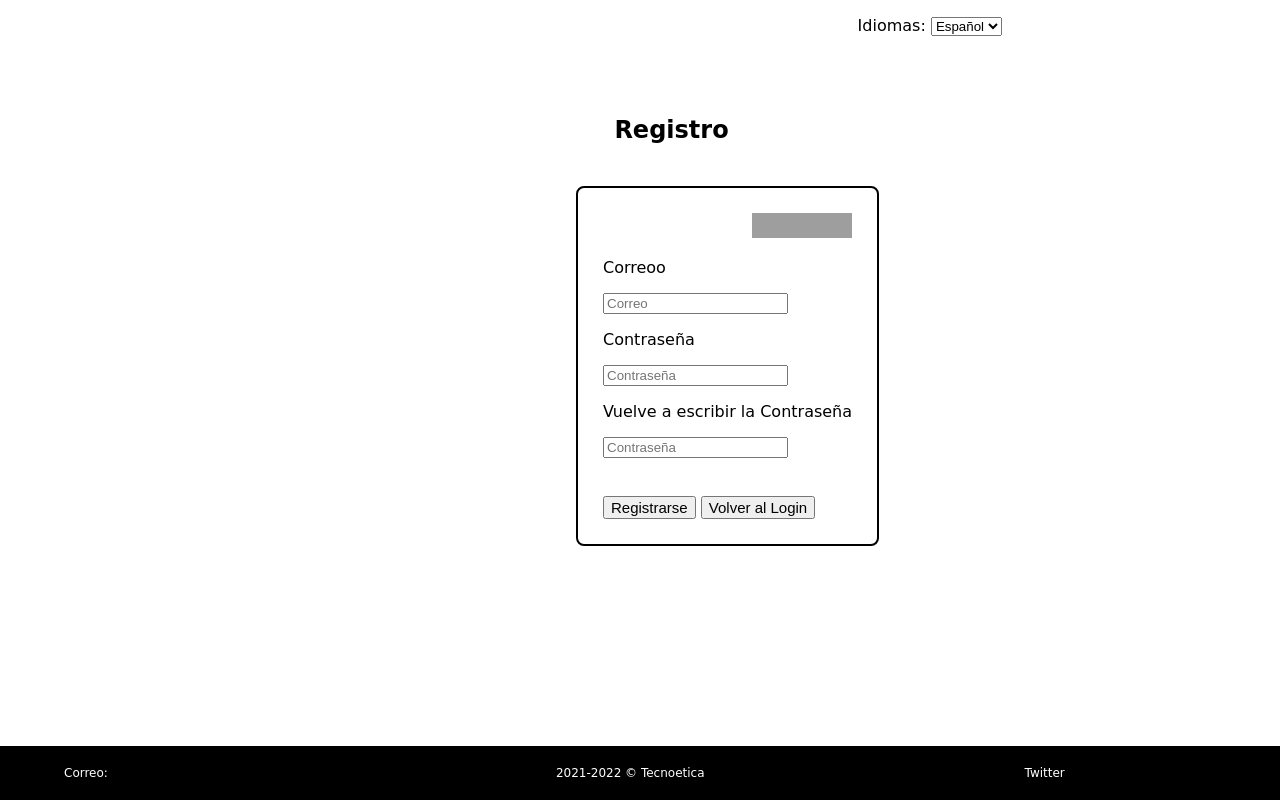
After one commit to agmdaw2/ProyectoFinal, a PHP site: page /Registro.html in a window 1280 px wide. The commit adds this page. Run offline with PHP 8.4, Linux system fonts and the light colour scheme; grey boxes are pictures that could not be loaded.

Commit message:
ABB - HTML y CSS

```diff
--- /dev/null
+++ b/Proyecto/Registro.html
@@ -0,0 +1,45 @@
+<!DOCTYPE html>
+<html lang="en">
+<head>
+    <meta charset="UTF-8">
+    <meta name="viewport" content="width=device-width, initial-scale=1.0">
+    <link href="css/login-registro.css" rel="stylesheet" type="text/css">
+    <link rel="icon" type="image/png" href="img/favicon.png">
+    <title>Registro - Tecnoetica</title>
+</head>
+<body>
+    <div id="Form-idiomas">
+        <form>
+            <p>Idiomas:
+            <select name="Idioma">
+                <option value="ES">Español</option>
+                <option value="CAT">Catalán</option>
+                <option value="EN">Inglés</option>
+                </select></p>
+        </form>
+    </div>
+    <div id="menu">
+        <h1>Registro</h1>
+    </div>
+
+    <form action="action.php" id="Form-Login">
+        <div id="LogoLogin">
+            <img src="img/Logo.png" alt="Logo" width="100px" height="25px">
+        </div>
+        <p>Correoo</p>
+        <input type="text" placeholder="Correo" pattern="[a-zA-Z0-9]+" required>
+        <p>Contraseña</p>
+        <input type="password" placeholder="Contraseña" required>
+        <p>Vuelve a escribir la Contraseña</p>
+        <input type="password" placeholder="Contraseña" required>
+        <br><br><br>
+        <button type="submit" id="Registro" value="Registro">Registrarse</button>
+        <input type="button" id=Login onclick="window.location.href='Login.html';" value="Volver al Login" />
+    </form>
+    <div class="Footer">
+        <div id="footerContacto" class="ContenidoFooter">Correo:</div>
+        <div id="footerCopy" class="ContenidoFooter">2021-2022 &copy; Tecnoetica</div>
+        <div id="footerRedes" class="ContenidoFooter">Twitter</div>
+</div>
+</body>
+</html>
--- /dev/null
+++ b/Proyecto/css/login-registro.css
@@ -0,0 +1,77 @@
+html, body {
+    margin:0;
+    padding:0;
+    height:100vh;
+    width: 100vw;
+  }
+body{
+    font-size: 12px;
+    font-family: "Comic Sans MS", "Comic Sans", cursive;
+    margin: 0;
+    padding: 0;
+}
+
+#menu{
+    margin-left: 48%;
+    margin-top: 5%
+}
+
+#Form-idiomas{
+    margin-left: 67%;
+    font-size: 16px;
+    display: inline-block;
+}
+
+#Form-Login{
+    font-size: 16px;
+    border: black 2px solid;
+    border-radius: 8px;
+    margin-top: 2%;
+    margin-left: 45%;
+    padding: 25px;
+    width: auto;
+    height: auto;
+    display: inline-block;
+}
+
+#Login{
+    font-size: 15px;
+}
+
+
+#Registro{
+    text-align: center;
+    font-size: 15px;
+}
+
+#LogoLogin{
+    margin-left: 60%;
+}
+
+
+.Footer{
+    position: fixed;
+    bottom: 0;
+    left: 0;
+    background-color: black;
+    color: white;
+    width: 100vw;
+    align-content: center;
+    display: inline-flex;
+    flex-direction: row;
+}
+
+  .ContenidoFooter{
+    margin-top: 20px;
+    margin-bottom: 20px;
+  }
+
+  #footerContacto {
+      margin-left: 5%;
+  }
+  #footerCopy{
+    margin-left: 35%;
+  }
+  #footerRedes{
+    margin-left: 25%;
+  }
```
Also changed, not shown: Proyecto/Login.html (added, +45 -0 lines), Proyecto/css/js-image-slider.css (added, +105 -0 lines), Proyecto/css/main.css (+69 -3 lines), Proyecto/index.html (+52 -4 lines), Proyecto/js/js-image-slider.css (added, +103 -0 lines), Proyecto/js/main.js (added, +17 -0 lines), Proyecto/img/Imagen1 - copia.jpg (added), Proyecto/img/Imagen1.jpg (added), Proyecto/img/Imagen2 - copia.jpg (added), Proyecto/img/Imagen2.jpg (added), Proyecto/img/Imagen3 - copia.jpg (added), Proyecto/img/Imagen3.jpg (added), Proyecto/js/active-bg.png (added), Proyecto/js/bullet.png (added), 4 more files.
